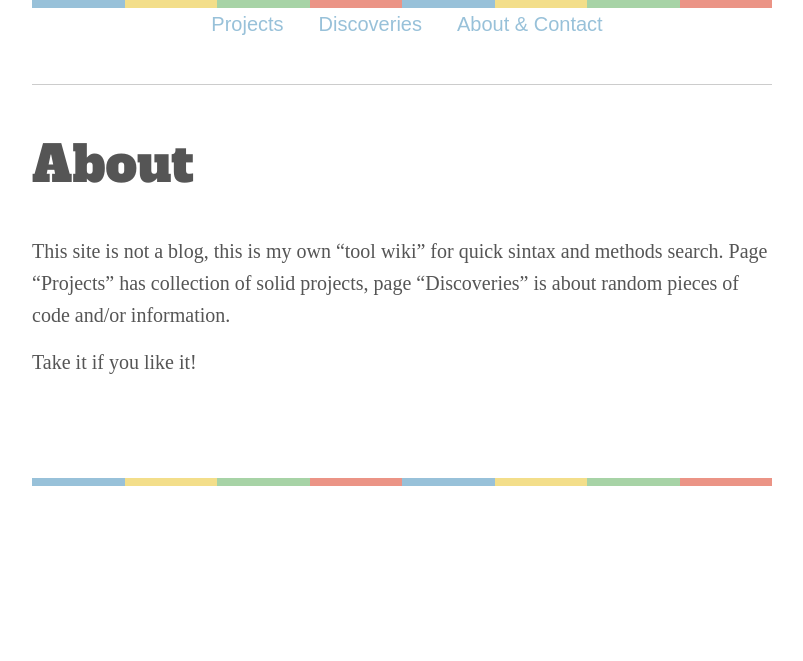
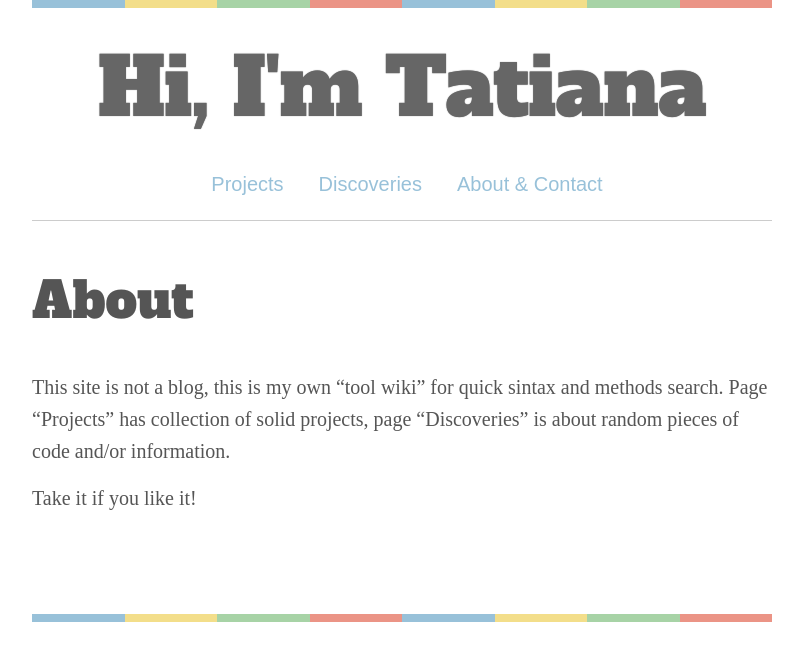
Before and after one commit to tatieliseeva/v-master, a Jekyll site: the page built from _pages/about.md, in a window 1280 px wide. Shown: the top 661 px of the page, without its empty margins (238-1041 px from the left). Built offline with Jekyll 4.4.1, drawn with Linux system fonts in a browser that asks for light colours; some web fonts are replaced.

Commit message:
Update _config.yml

```diff
--- a/_config.yml
+++ b/_config.yml
@@ -1,7 +1,7 @@
 #Created by webjeda - http://webjeda.com
 
 # Site settings
-title: ""
+title: "Hi, I'm Tatiana"
 title-font-size: "4em" # a provision to adjust the size of your title. If it is too long then do resize to a smaller value. By default it will be 4em.
 
 email: t.eliseeva@web.de
```
